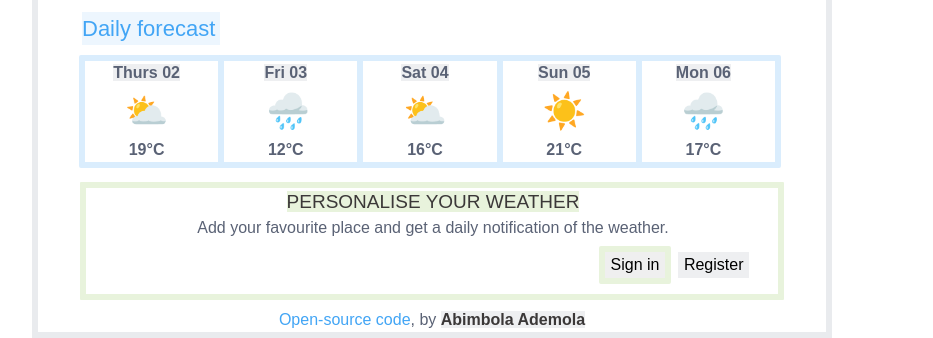
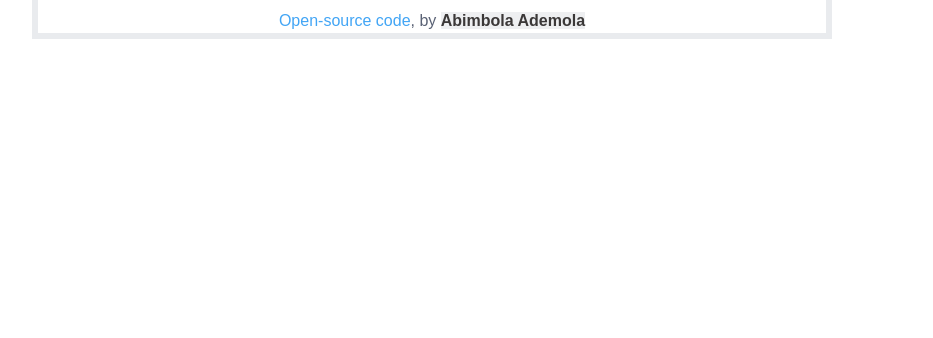
Before and after one commit to AbiAdemola/deploy-weather-app, a plain HTML site: page index.html in a window 1280 px wide. Shown: the part 794-1132 px from the top of the page, without its empty margins (208-1141 px from the left). After the commit the page ends 833 px from the top, so only its background shows below. Drawn offline with nearby package versions, Linux system fonts and the light colour scheme; no server answers.

Commit message:
daily forecast html removed: until next task.

```diff
--- a/index.html
+++ b/index.html
@@ -57,49 +57,7 @@
       </div>
     </div>
   </div>
-  <span class="forecast">
-    Daily forecast
-  </span>
-  <div class="container2 future">
-    <div class="row">
-      <div class="col">
-        <strong class="date-bgcolor"> Thurs 02</strong>
-        <br /><span class="emoji">⛅ </span> <br />
-        19°C
-      </div>
-      <div class="col">
-        <strong class="date-bgcolor">Fri 03</strong>
-        <br />️ <span class="emoji"> 🌧️</span> <br />
-        12°C
-      </div>
-      <div class="col">
-        <strong class="date-bgcolor">Sat 04</strong>
-        <br /><span class="emoji">⛅ </span> <br />
-        16°C
-      </div>
-      <div class="col">
-        <strong class="date-bgcolor">Sun 05</strong>
-        <br />
-        <span class="emoji">☀️</span> <br />
-        21°C
-      </div>
-      <div class="col eight">
-        <strong class="date-bgcolor">Mon 06</strong>
-        <br />
-        <span class="emoji">🌧️ </span> <br />
-        17°C
-      </div>
-    </div>
-  </div>
-  <br />
-  <div class="user">
-    <span class="personalise"> PERSONALISE YOUR WEATHER</span>
-    <br />
-    Add your favourite place and get a daily notification of the weather.
-    <br />
-    <button class="owned">Sign in</button>
-    <button class="register">Register</button>
-  </div>
+  </br>
   <footer>
     <a href="https://github.com/AbiAdemola/deploy-weather-app/tree/master-of-main" target="_blank" class="open-source">
       Open-source code</a>, by <a href="https://www.linkedin.com/in/abi-ademola" target="_blank">
```
